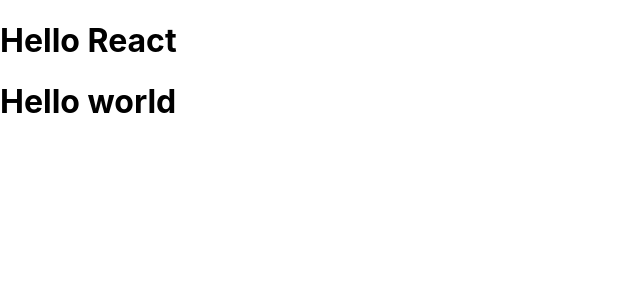
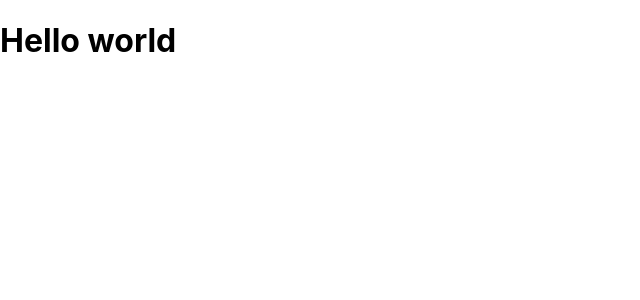
Before and after one commit to Arraj2611/my-app, a React (Create React App) app: page / in a window 1280 px wide. Shown: the top 300 px of the page, without its empty margins (0-640 px from the left). Built offline with nearby package versions, Linux system fonts and the light colour scheme.

Commit message:
h1 in index.js removed

```diff
--- a/src/index.js
+++ b/src/index.js
@@ -6,7 +6,6 @@
 
 ReactDOM.createRoot(document.getElementById('root')).render(
   <React.StrictMode>
-    <h1>Hello React</h1>
     <App />
   </React.StrictMode>
 );
```
